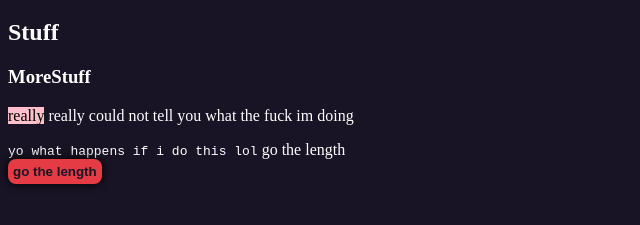
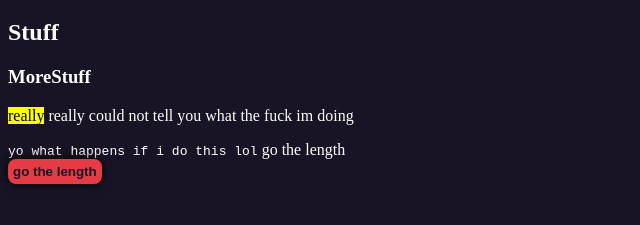
Before and after one commit to Ixiplious/ixiplious.github.io, a plain HTML site: page index.html in a window 1280 px wide. Shown: the part 61-286 px from the top of the page, without its empty margins (0-640 px from the left). Drawn offline with Linux system fonts and the light colour scheme.

Commit message:
- Updated everything

```diff
--- a/demoStyle.css
+++ b/demoStyle.css
@@ -2,7 +2,7 @@
 /* This is a comment in CSS */
 :root {
     --main-background-color: #181425;
-    --accent-color: #e43b44 ;
+    --accent-color: #e43b44;
 }
 body {
     background-color:  #181425;
--- a/index.html
+++ b/index.html
@@ -11,7 +11,7 @@
     <h1>Khaz</h1>
     <h2>Stuff</h2>
     <h3>MoreStuff</h3>
-    <p><mark style="background-color: pink;">really</mark> really could not tell you what the fuck im doing</p>
+    <p><mark>really</mark> really could not tell you what the fuck im doing</p>
     <code>yo what happens if i do this lol</code>
     <a title="watch yourself." href="https://ru-cats.livejournal.com/19072708.html">go the length</a>
     <form action="https://ru-cats.livejournal.com/19072708.html">
```
